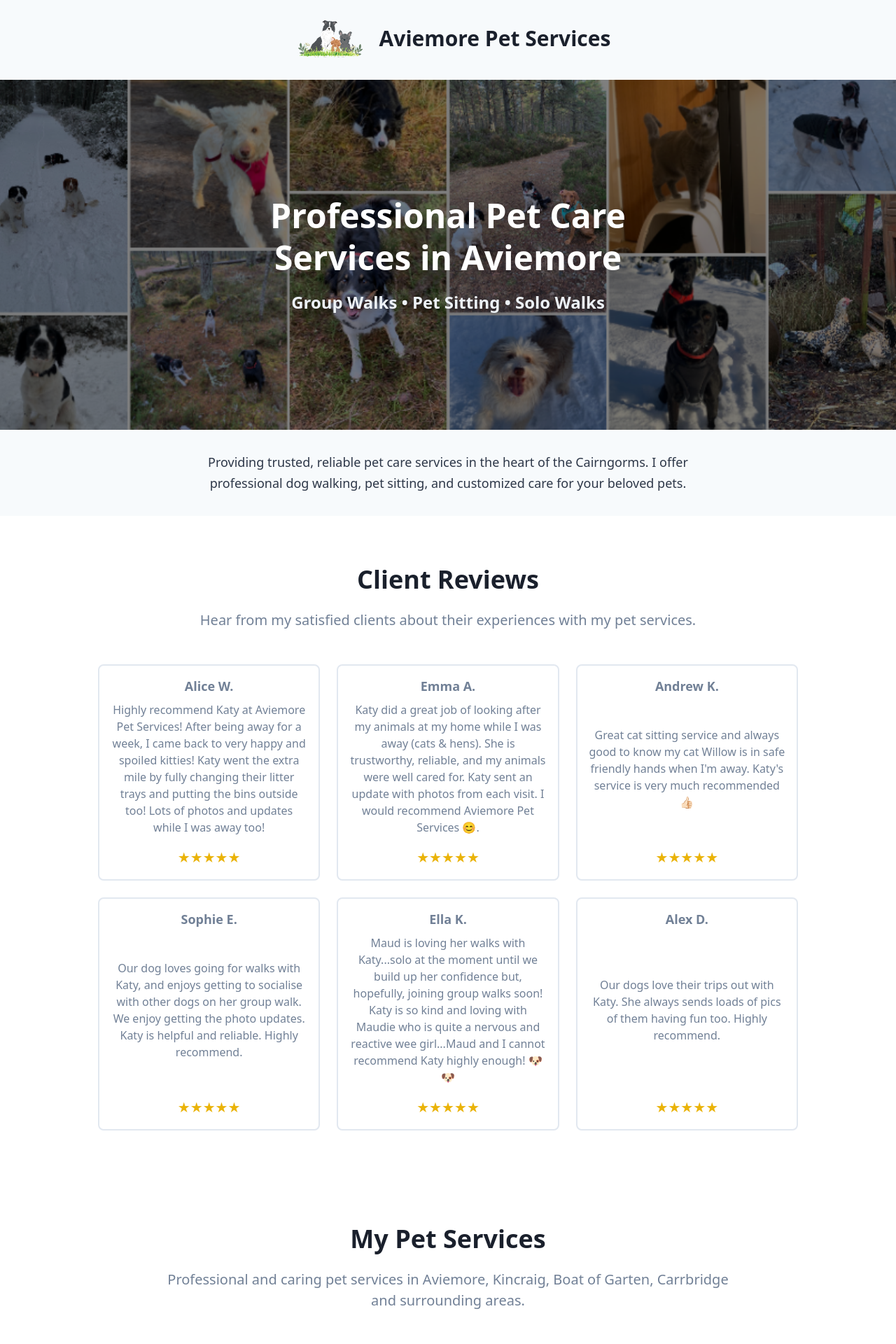
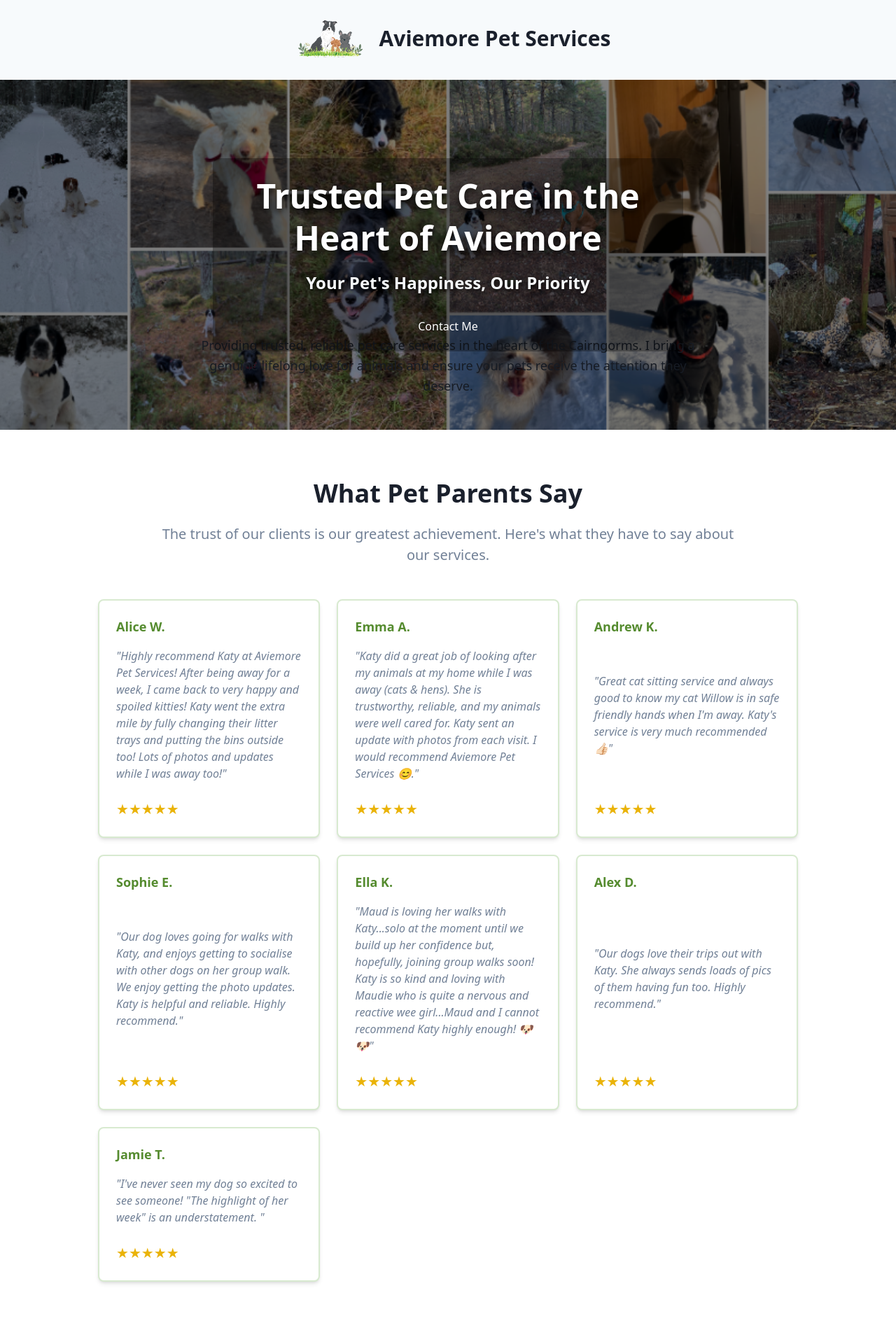
Before and after one commit to WhiskyToad/aviemore-pet-services, a Next.js app: page / in a window 1280 px wide. Shown: the top 1920 px of the page at 70% size. Built offline with nearby package versions, Linux system fonts and the light colour scheme.

Commit message:
feat: improvements

```diff
--- a/src/layout/Meta.tsx
+++ b/src/layout/Meta.tsx
@@ -46,6 +46,11 @@ const Meta = (props: IMetaProps) => {
           href={`${router.basePath}/favicon.ico`}
           key="favicon"
         />
+        <meta name="theme-color" content="#7CB342" key="theme-color" />
+        <meta
+          name="keywords"
+          content="pet services, dog walking, pet sitting, aviemore, cairngorms, pet care"
+        />
       </Head>
       <NextSeo
         title={props.title}
@@ -57,6 +62,14 @@ const Meta = (props: IMetaProps) => {
           url: props.canonical,
           locale: AppConfig.locale,
           site_name: AppConfig.site_name,
+          images: [
+            {
+              url: `${router.basePath}/assets/images/social-banner.jpg`,
+              width: 1200,
+              height: 630,
+              alt: 'Aviemore Pet Services',
+            },
+          ],
         }}
       />
     </>
--- a/src/templates/Base.tsx
+++ b/src/templates/Base.tsx
@@ -12,7 +12,43 @@ const Base = () => (
     <Hero />
     <Reviews />
     <VerticalFeatures />
-    <Banner />
+
+    {/* Facebook Promotion Section */}
+    <div className="bg-blue-100 py-12 text-center">
+      <div className="container mx-auto px-4">
+        <h3 className="mb-4 text-2xl font-semibold text-gray-900">
+          Love Pet Photos?
+        </h3>
+        <p className="mb-6 text-xl">
+          Want to see adorable pets in amazing Aviemore locations? Follow us on
+          Facebook for daily dose of cuteness!
+        </p>
+        <a
+          href="https://www.facebook.com/profile.php?id=61557780885635"
+          target="_blank"
+          rel="noopener noreferrer"
+          className="inline-flex items-center rounded-lg bg-blue-600 px-6 py-3 font-semibold text-white transition duration-300 hover:bg-blue-700"
+        >
+          <svg
+            className="mr-2 size-6"
+            fill="currentColor"
+            viewBox="0 0 24 24"
+            aria-hidden="true"
+          >
+            <path
+              fillRule="evenodd"
+              d="M22 12c0-5.523-4.477-10-10-10S2 6.477 2 12c0 4.991 3.657 9.128 8.438 9.878v-6.987h-2.54V12h2.54V9.797c0-2.506 1.492-3.89 3.777-3.89 1.094 0 2.238.195 2.238.195v2.46h-1.26c-1.243 0-1.63.771-1.63 1.562V12h2.773l-.443 2.89h-2.33v6.988C18.343 21.128 22 16.991 22 12z"
+              clipRule="evenodd"
+            />
+          </svg>
+          Follow Us on Facebook
+        </a>
+      </div>
+    </div>
+
+    <div id="contact" className="bg-gray-100">
+      <Banner />
+    </div>
     <Footer />
   </div>
 );
--- a/src/templates/Hero.tsx
+++ b/src/templates/Hero.tsx
@@ -1,35 +1,73 @@
+import { useEffect } from 'react';
+
 import { Background } from '../background/Background';
+import { Button } from '../button/Button';
 import { Logo } from './Logo';
 
-const Hero = () => (
+const Hero = () => {
+  // Add smooth scrolling functionality
+  useEffect(() => {
+    const handleAnchorClick = (e: MouseEvent) => {
+      const target = e.target as HTMLElement;
+      const anchor = target.closest('a[href^="#"]');
+
+      if (anchor) {
+        e.preventDefault();
+        const targetId = anchor.getAttribute('href')?.substring(1);
+        const targetElement = document.getElementById(targetId || '');
+
+        if (targetElement) {
+          window.scrollTo({
+            top: targetElement.offsetTop,
+            behavior: 'smooth',
+          });
+        }
+      }
+    };
+
+    document.addEventListener('click', handleAnchorClick);
+    return () => document.removeEventListener('click', handleAnchorClick);
+  }, []);
+
+  return (
     <Background color="bg-gray-100">
       <div className="text-center">
         <Logo xl />
       </div>
 
       {/* Hero Image Section */}
+      <div className="relative">
         <div className="relative mx-0 flex h-[500px] items-center justify-center bg-[url('/assets/images/banner.png')] bg-cover bg-center bg-no-repeat">
           {/* Dark overlay for contrast */}
-      <div className="absolute inset-0 bg-black bg-opacity-50" />
-
+          <div className="absolute inset-0 z-10 bg-black/50"></div>{' '}
+          {/* Changed from bg-opacity-50 */}
           {/* Centered Text */}
-      <header className="relative z-10 max-w-2xl px-6 text-center text-white">
-        <h1 className="text-5xl font-extrabold leading-tight text-white drop-shadow-2xl">
-          Professional Pet Care Services in Aviemore
+          <header className="relative z-20 max-w-2xl rounded-lg bg-black bg-opacity-30 p-6 text-center text-white">
+            <h1 className="text-5xl font-extrabold leading-tight text-white drop-shadow-[0_4px_4px_rgba(0,0,0,0.8)]">
+              Trusted Pet Care in the Heart of Aviemore
             </h1>
-        <p className="mt-4 text-2xl font-semibold text-gray-200 drop-shadow-md">
-          Group Walks • Pet Sitting • Solo Walks
+            <p className="mt-4 text-2xl font-semibold text-gray-100 drop-shadow-[0_2px_3px_rgba(0,0,0,0.8)]">
+              Your Pet&apos;s Happiness, Our Priority
             </p>
+            <a
+              href="#contact"
+              className="mt-8 inline-block"
+              aria-label="Book a pet service"
+            >
+              <Button xl>Contact Me</Button>
+            </a>
           </header>
         </div>
 
         {/* Description Below */}
-    <p className="mx-auto mt-8 max-w-screen-md px-6 pb-8 text-center text-lg leading-relaxed text-gray-800">
+        <p className="absolute inset-x-0 bottom-0 mx-auto mb-4 max-w-screen-md px-6 pb-8 text-center text-lg leading-relaxed text-gray-800">
           Providing trusted, reliable pet care services in the heart of the
-      Cairngorms. I offer professional dog walking, pet sitting, and customized
-      care for your beloved pets.
+          Cairngorms. I bring a genuine lifelong love for animals and ensure
+          your pets receive the attention they deserve.
         </p>
+      </div>
     </Background>
   );
+};
 
 export { Hero };
--- a/src/templates/Reviews.tsx
+++ b/src/templates/Reviews.tsx
@@ -33,26 +33,41 @@ const reviews = [
     review: `Our dogs love their trips out with Katy. She always sends loads of pics of them having fun too. Highly recommend.`,
     rating: 5,
   },
+  {
+    name: 'Jamie T.',
+    review: (
+      <>
+        I&apos;ve never seen my dog so excited to see someone! &quot;The
+        highlight of her week&quot; is an understatement.{' '}
+      </>
+    ),
+    rating: 5,
+  },
 ];
 
 const Reviews = () => (
   <Section
-    title="Client Reviews"
-    description="Hear from my satisfied clients about their experiences with my pet services."
+    title="What Pet Parents Say"
+    description="The trust of our clients is our greatest achievement. Here's what they have to say about our services."
   >
     <div className="mx-auto grid max-w-6xl grid-cols-1 gap-6 md:grid-cols-3">
       {reviews.map((review, index) => (
         <article
           key={index}
-          className="flex flex-col justify-between rounded-lg border-2 border-gray-300 p-4 text-center"
+          className="flex flex-col justify-between rounded-lg border-2 border-primary-200 bg-white p-6 shadow-md transition-transform duration-300 hover:-translate-y-1 hover:shadow-lg"
           aria-labelledby={`review-title-${index}`}
         >
-          <h3 id={`review-title-${index}`} className="text-lg font-semibold">
+          <h3
+            id={`review-title-${index}`}
+            className="text-lg font-semibold text-primary-700"
+          >
             {review.name}
           </h3>
-          <p className="mt-2 text-gray-600">{review.review}</p>
+          <p className="my-4 italic text-gray-600">
+            &quot;{review.review}&quot;
+          </p>
           <div
-            className="mt-4 text-xl text-yellow-500"
+            className="mt-2 text-xl text-yellow-500"
             role="img"
             aria-label={`Rating: ${review.rating} out of 5 stars`}
           >
--- a/src/templates/VerticalFeatures.tsx
+++ b/src/templates/VerticalFeatures.tsx
@@ -3,25 +3,25 @@ import { Section } from '../layout/Section';
 
 const VerticalFeatures = () => (
   <Section
-    title="My Pet Services"
-    description="Professional and caring pet services in Aviemore, Kincraig, Boat of Garten, Carrbridge and surrounding areas."
+    title="Expert Pet Services"
+    description="Professional, reliable, and loving care for your furry companions in Aviemore and surrounding areas."
   >
     <VerticalFeatureRow
       title="Dog Walking"
-      description="Regular walks and exercise for your furry friend. I provide individual or group walks, tailored to your dog's energy level and socialization needs."
+      description="Keep your dog healthy and happy with our tailored walking services. Whether they need a quick stroll or an energetic adventure, each walk is customised to your dog's unique personality and energy level."
       image="/assets/images/feature.jpg"
       imageAlt="Dog walking service"
     />
     <VerticalFeatureRow
       title="Pet Sitting"
-      description="Home visits for your pets while you're away. I provide feeding, playtime, and lots of attention to keep your pets happy and comfortable in their familiar environment."
+      description="Peace of mind while you're away. Our pet sitting service includes regular home visits, feeding, playtime, and lots of TLC. Your pets will remain comfortable in their familiar environment with all the care they need. Please note: This is in your home only for now."
       image="/assets/images/feature2.jpg"
       imageAlt="Pet sitting service"
       reverse
     />
     <VerticalFeatureRow
       title="Specialised Care"
-      description="Tailored care for pets with unique needs, including chickens, small animals, and pets requiring extra attention. I adapt my services to ensure every pet receives the specific care they need."
+      description="Every pet is unique. From administering medication to caring for exotic pets, our specialised services ensure that animals with specific needs receive expert attention tailored precisely to their requirements."
       image="/assets/images/feature3.jpg"
       imageAlt="Specialised pet care service"
     />
--- a/tailwind.config.js
+++ b/tailwind.config.js
@@ -16,15 +16,15 @@ module.exports = {
     extend: {
       colors: {
         primary: {
-          100: '#E6F6FE',
-          200: '#C0EAFC',
-          300: '#9ADDFB',
-          400: '#4FC3F7',
-          500: '#03A9F4',
-          600: '#0398DC',
-          700: '#026592',
-          800: '#014C6E',
-          900: '#013349',
+          100: '#F0F7EE',
+          200: '#D8EAD0',
+          300: '#B6D7A8',
+          400: '#9BC27D',
+          500: '#7CB342', // Main brand color - friendly green
+          600: '#689F38',
+          700: '#558B2F',
+          800: '#33691E',
+          900: '#255D11',
         },
         gray: {
           100: '#f7fafc',
```
Also changed, not shown: src/templates/Banner.tsx (+17 -13 lines). Lines whose indentation alone changed are shown as unchanged.
